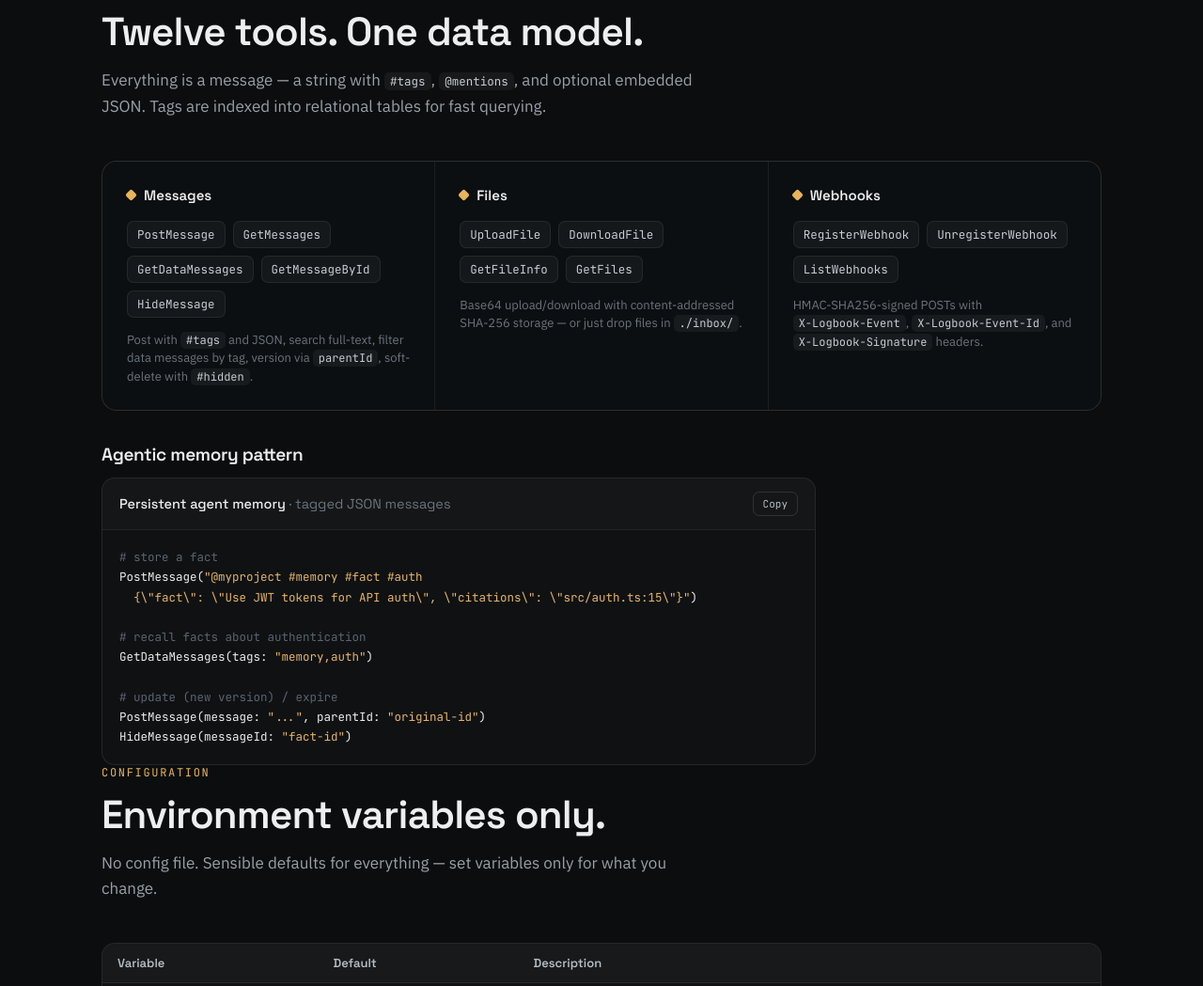
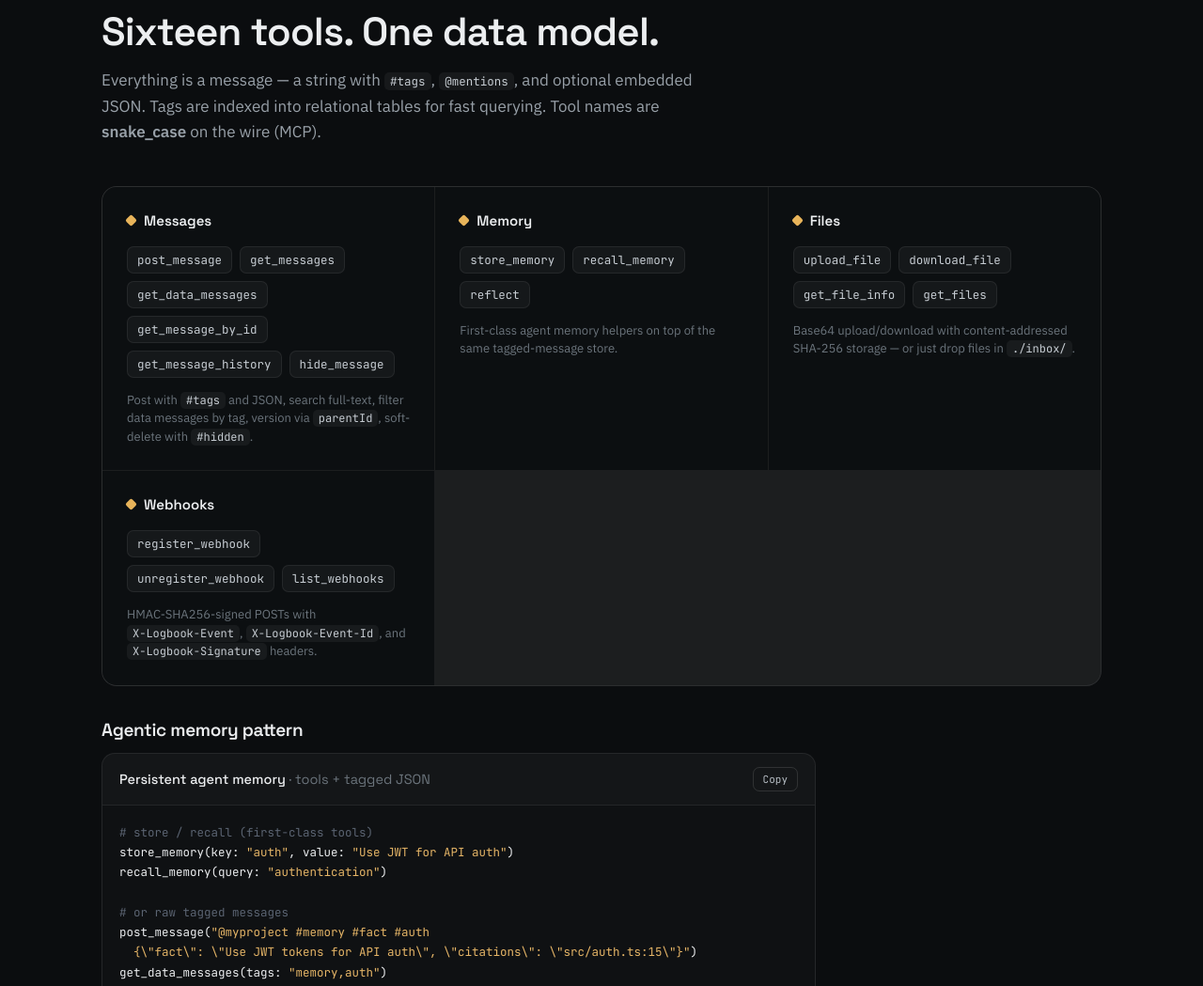
Before and after one commit to izaxon/codicent-logbook, a plain HTML site: page index.html in a window 1280 px wide. Shown: the part 2722-3771 px from the top of the page at 94% size. Drawn offline with Linux system fonts and the light colour scheme.

Commit message:
Harden install path and align site MCP tool names with runtime.
Publish-ready install scripts validate download size so a missing release
asset fails clearly instead of installing a 9-byte 404 body. Site catalog
documents all 16 snake_case MCP tools including memory helpers.

```diff
--- a/index.html
+++ b/index.html
@@ -355,28 +355,35 @@
 <section id="mcp-tools" class="wrap">
   <div class="sec-head">
     <div class="eyebrow">MCP tools</div>
-    <h2>Twelve tools. One data model.</h2>
-    <p>Everything is a message — a string with <code>#tags</code>, <code>@mentions</code>, and optional embedded JSON. Tags are indexed into relational tables for fast querying.</p>
+    <h2>Sixteen tools. One data model.</h2>
+    <p>Everything is a message — a string with <code>#tags</code>, <code>@mentions</code>, and optional embedded JSON. Tags are indexed into relational tables for fast querying. Tool names are <strong>snake_case</strong> on the wire (MCP).</p>
   </div>
   <div class="catalog">
     <div class="group">
       <div class="group-title"><span class="di"></span><span>Messages</span></div>
       <div class="chips">
-        <span class="chip">PostMessage</span><span class="chip">GetMessages</span><span class="chip">GetDataMessages</span><span class="chip">GetMessageById</span><span class="chip">HideMessage</span>
+        <span class="chip">post_message</span><span class="chip">get_messages</span><span class="chip">get_data_messages</span><span class="chip">get_message_by_id</span><span class="chip">get_message_history</span><span class="chip">hide_message</span>
       </div>
       <p class="note">Post with <code>#tags</code> and JSON, search full-text, filter data messages by tag, version via <code>parentId</code>, soft-delete with <code>#hidden</code>.</p>
     </div>
     <div class="group">
+      <div class="group-title"><span class="di"></span><span>Memory</span></div>
+      <div class="chips">
+        <span class="chip">store_memory</span><span class="chip">recall_memory</span><span class="chip">reflect</span>
+      </div>
+      <p class="note">First-class agent memory helpers on top of the same tagged-message store.</p>
+    </div>
+    <div class="group">
       <div class="group-title"><span class="di"></span><span>Files</span></div>
       <div class="chips">
-        <span class="chip">UploadFile</span><span class="chip">DownloadFile</span><span class="chip">GetFileInfo</span><span class="chip">GetFiles</span>
+        <span class="chip">upload_file</span><span class="chip">download_file</span><span class="chip">get_file_info</span><span class="chip">get_files</span>
       </div>
       <p class="note">Base64 upload/download with content-addressed SHA-256 storage — or just drop files in <code>./inbox/</code>.</p>
     </div>
     <div class="group">
       <div class="group-title"><span class="di"></span><span>Webhooks</span></div>
       <div class="chips">
-        <span class="chip">RegisterWebhook</span><span class="chip">UnregisterWebhook</span><span class="chip">ListWebhooks</span>
+        <span class="chip">register_webhook</span><span class="chip">unregister_webhook</span><span class="chip">list_webhooks</span>
       </div>
       <p class="note">HMAC-SHA256-signed POSTs with <code>X-Logbook-Event</code>, <code>X-Logbook-Event-Id</code>, and <code>X-Logbook-Signature</code> headers.</p>
     </div>
@@ -385,19 +392,21 @@
   <h3>Agentic memory pattern</h3>
   <div class="card-flat" style="max-width:760px;">
     <div class="code-head pad">
-      <span class="ctitle">Persistent agent memory <span class="sub">· tagged JSON messages</span></span>
+      <span class="ctitle">Persistent agent memory <span class="sub">· tools + tagged JSON</span></span>
       <button class="copy-btn" data-code="memory"><span>Copy</span></button>
     </div>
-    <pre class="sm"><span class="c-comment"># store a fact</span>
-<span class="c-cmd">PostMessage(<span class="c-str">"@myproject #memory #fact #auth
+    <pre class="sm"><span class="c-comment"># store / recall (first-class tools)</span>
+<span class="c-cmd">store_memory(key: <span class="c-str">"auth"</span>, value: <span class="c-str">"Use JWT for API auth"</span>)</span>
+<span class="c-cmd">recall_memory(query: <span class="c-str">"authentication"</span>)</span>
+
+<span class="c-comment"># or raw tagged messages</span>
+<span class="c-cmd">post_message(<span class="c-str">"@myproject #memory #fact #auth
   {\"fact\": \"Use JWT tokens for API auth\", \"citations\": \"src/auth.ts:15\"}"</span>)</span>
-
-<span class="c-comment"># recall facts about authentication</span>
-<span class="c-cmd">GetDataMessages(tags: <span class="c-str">"memory,auth"</span>)</span>
+<span class="c-cmd">get_data_messages(tags: <span class="c-str">"memory,auth"</span>)</span>
 
 <span class="c-comment"># update (new version) / expire</span>
-<span class="c-cmd">PostMessage(message: <span class="c-str">"..."</span>, parentId: <span class="c-str">"original-id"</span>)</span>
-<span class="c-cmd">HideMessage(messageId: <span class="c-str">"fact-id"</span>)</span></pre>
+<span class="c-cmd">post_message(message: <span class="c-str">"..."</span>, parentId: <span class="c-str">"original-id"</span>)</span>
+<span class="c-cmd">hide_message(messageId: <span class="c-str">"fact-id"</span>)</span></pre>
   </div>
 </section>
 
@@ -488,7 +497,7 @@
     http: "{\n  \"mcpServers\": {\n    \"codicent-logbook\": {\n      \"url\": \"https://abc123.trycloudflare.com/mcp\",\n      \"headers\": { \"Authorization\": \"Bearer mysecretkey\" }\n    }\n  }\n}",
     cursor: "{\n  \"mcpServers\": {\n    \"logbook\": {\n      \"command\": \"/path/to/logbook-server\",\n      \"args\": [\"--stdio\"],\n      \"env\": { \"LOGBOOK_PROJECT\": \"myproject\" }\n    }\n  }\n}",
     openapi: "tools = load_tools_from_openapi(\"http://localhost:5100/openapi.json\")",
-    memory: "PostMessage(\"@myproject #memory #fact #auth\\n{\\\"fact\\\": \\\"Use JWT tokens for API auth\\\", \\\"citations\\\": \\\"src/auth.ts:15\\\"}\")\nGetDataMessages(tags: \"memory,auth\")"
+    memory: "store_memory(key: \"auth\", value: \"Use JWT for API auth\")\nrecall_memory(query: \"authentication\")\npost_message(\"@myproject #memory #fact #auth\\n{\\\"fact\\\": \\\"Use JWT tokens for API auth\\\", \\\"citations\\\": \\\"src/auth.ts:15\\\"}\")\nget_data_messages(tags: \"memory,auth\")"
   };
   document.querySelectorAll(".copy-btn").forEach(function(btn){
     btn.addEventListener("click", function(){
```
Also changed, not shown: 2 other files.
